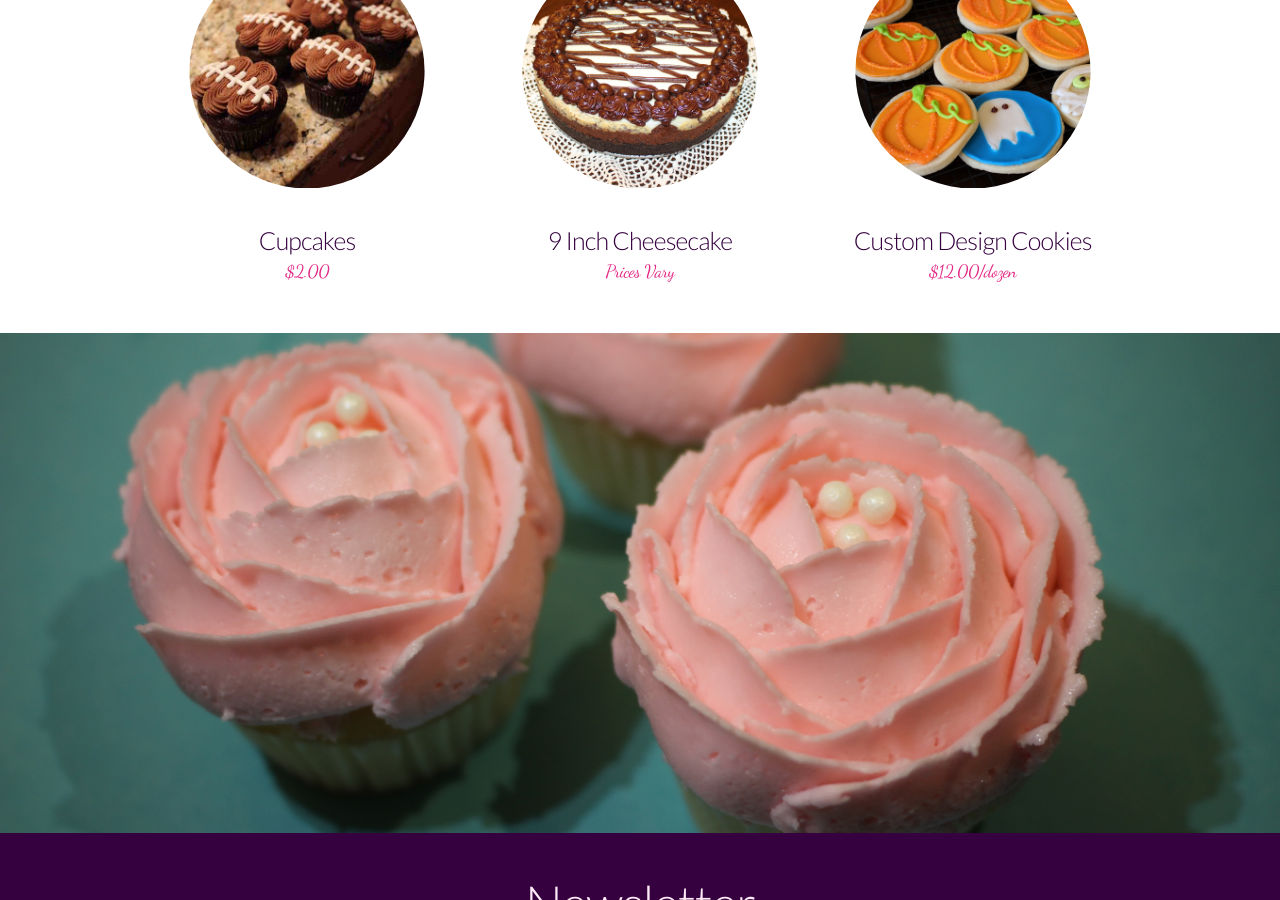
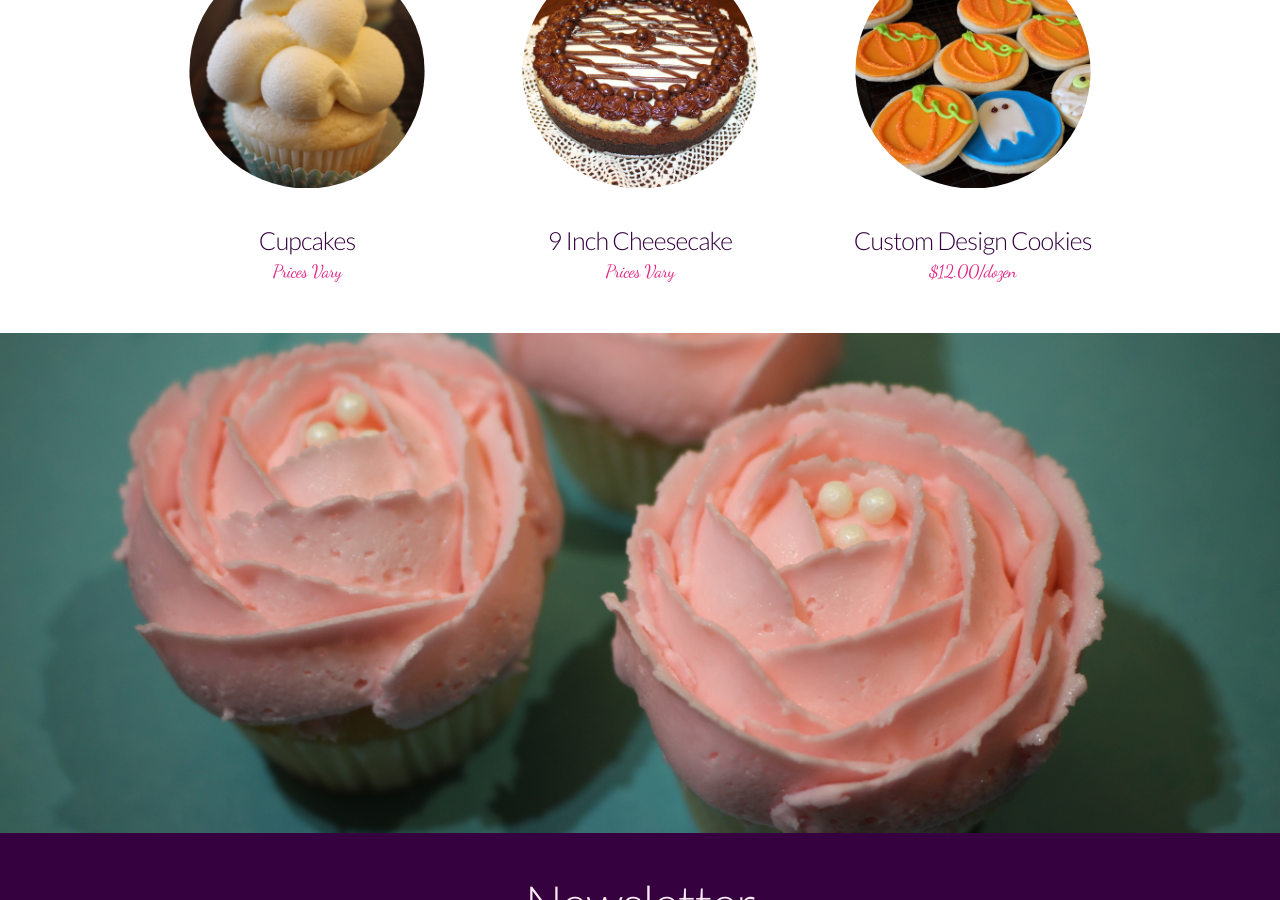
Before and after one commit to bparriott77/blissfull-bites, a Jekyll site: the page built from index.html, in a window 1280 px wide and 900 px high, scrolled down 1121 px. Built offline with Jekyll 4.4.1, drawn with Linux system fonts in a browser that asks for light colours.

Commit message:
SEO and some config changes

```diff
--- a/_config.yml
+++ b/_config.yml
@@ -5,10 +5,8 @@
 url: http://besweetomaha.com
 facebook: https://www.facebook.com/besweetomaha
 twitter: https://twitter.com/besweetomaha
-description: >
-  Write an awesome description for your new site here. You can edit this
-  line in _config.yml. It will appear in your document head meta (for
-  Google search results) and in your feed.xml site description.
+description: Be Sweet Bakery in Omaha Nebraska serving custom cheesecakes, cupcakes, cookies, and much more.
+keywords: be,sweet,bakery,omaha,nebraska,brianna,pigsley,parriott,cheesecakes,cupcakes,cookies,custom
 
 # Build settings
 markdown: kramdown
@@ -26,9 +24,8 @@
     description: Poppy Seed with Lemon Glaze, Banana, Cappuccino Chocolate Chip, Blueberry Crumb, Double Chocolate Chip, Banana, Cinnamon Sugar, Almond, or request a custom flavor! – minimum of ½ doz. Per type required
   2:
     title: Cupcakes
-    price: $2.00
+    price: Prices Vary
     images:
-      - /assets/images/dist/strawberry_cupcakes.jpg
       - /assets/images/dist/football_cupcakes.jpg
       - /assets/images/dist/cloud_cupcakes.jpg
     is_featured: true
@@ -45,7 +42,7 @@
     title: Cupcake Sized Cheesecake
     price: $2.50 (minimum 1 dozen)
     images:
-      - /assets/images/dist/default.jpg
+      - /assets/images/dist/strawberry_cupcakes.jpg
     is_featured: false
   5:
     title: Custom Cake
@@ -86,7 +83,7 @@
     is_featured: false
   10:
     title: Cupcake Bouquets
-    price: $30.00
+    price: $30.00/dozen
     images:
       - /assets/images/dist/cupcake_bouquet.jpg
     is_featured: false
--- a/_includes/head.html
+++ b/_includes/head.html
@@ -1,11 +1,15 @@
 <meta charset="utf-8">
-<meta name="viewport" content="width=device-width initial-scale=1" />
+
+<meta name="title" content="{% if page.title %}{{ page.title }}{% else %}{{ site.title }}{% endif %}" />
+<meta name="viewport" content="user-scalable=no, width=device-width,  initial-scale=1, minimum-scale=1,  maximum-scale=1" />
+<meta name="apple-mobile-web-app-capable" content="yes" />
+<meta name="format-detection" content="telephone=no" />
 <meta http-equiv="X-UA-Compatible" content="IE=edge">
 
 <title>{% if page.title %}{{ page.title }}{% else %}{{ site.title }}{% endif %}</title>
 <meta name="description" content="{{ site.description }}">
+<meta name="keywords" content="{{ site.keywords }}">
 
-<link rel="canonical" href="{{ page.url | replace:'index.html','' | prepend: site.baseurl | prepend: site.url }}">
 <link rel="stylesheet" href="{{ "/assets/css/main.css" | prepend: site.baseurl }}">
 
 <script>var menu = {{ site.menu | jsonify }};</script>
```
